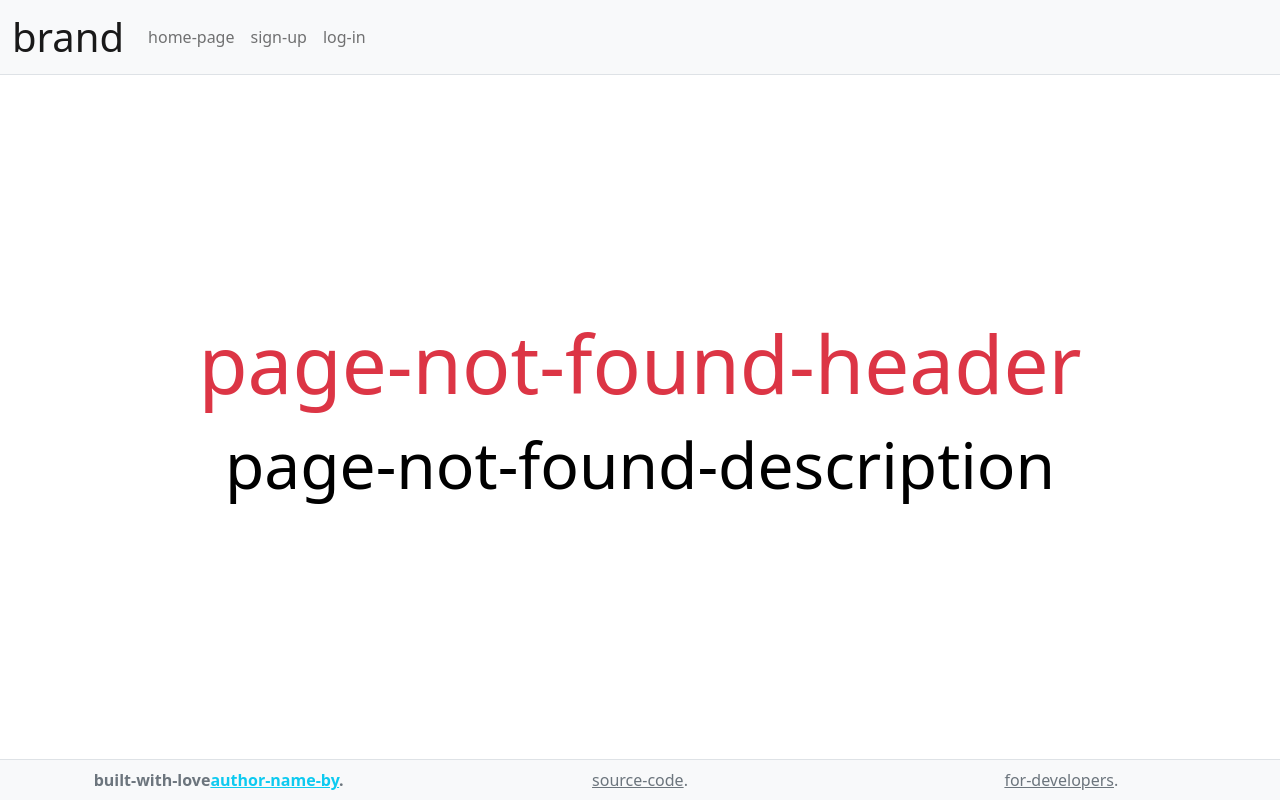
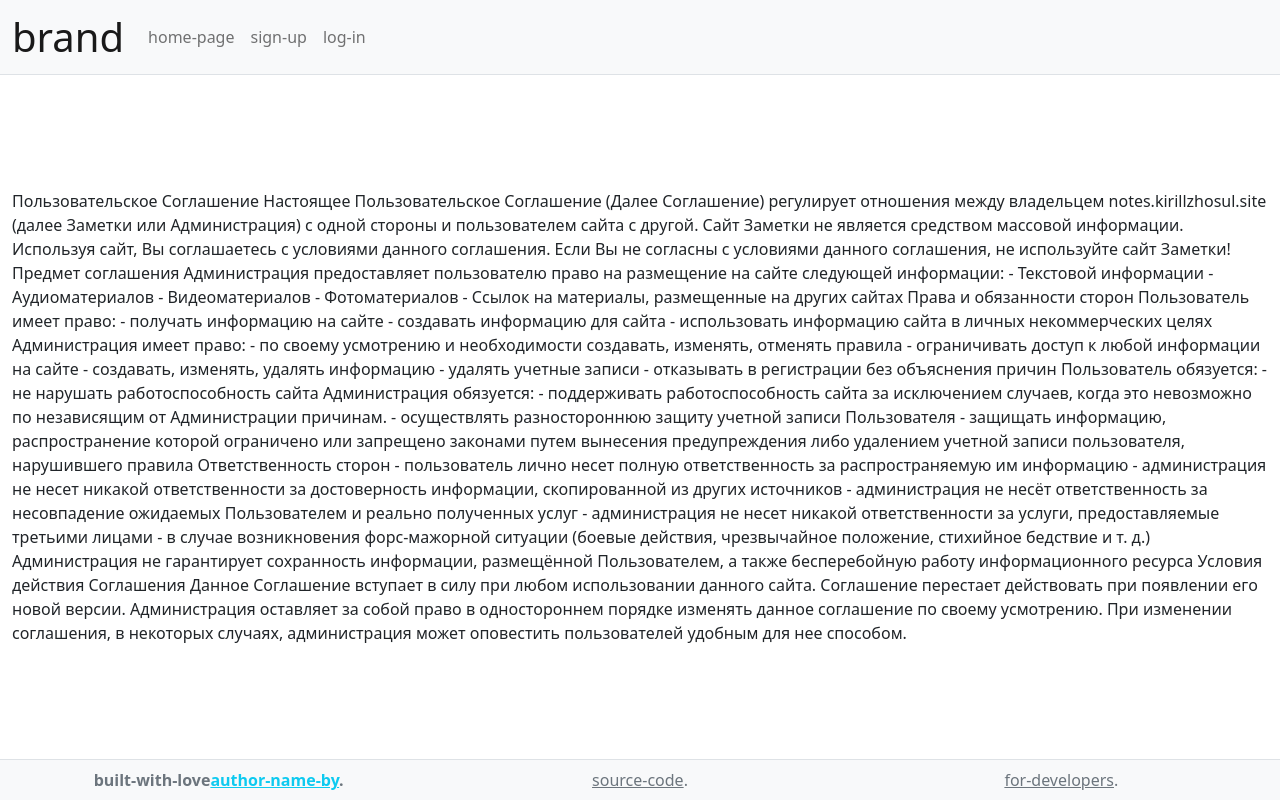
Before and after one commit to florgon/notes-web, a React (Create React App) app in the folder src/frontend/: page /legal/terms-of-use in a window 1280 px wide. Built offline with nearby package versions, Linux system fonts and the light colour scheme; what i18next-xhr-backend would draw is missing.

Commit message:
Terms of use

```diff
--- a/src/frontend/src/App.js
+++ b/src/frontend/src/App.js
@@ -11,6 +11,7 @@ import LoadingFallback from './components//LoadingFallback';
 import HomePage        from './pages/HomePage';
 import NotFoundPage    from './pages/NotFoundPage';
 import DevDocsPage     from './pages/DevDocsPage';
+import TermsOfUsePage  from './pages/legal/TermsOfUsePage';
 import NotesListPage   from './pages/notes/NotesListPage';
 import CreateNotePage  from './pages/notes/CreateNotePage';
 import NoteEditorPage  from './pages/notes/NoteEditorPage';
@@ -48,6 +49,7 @@ const PageRoutes = function(){
 
       {/* Other stuff. */}
       <Route path='/dev/docs' element={<DevDocsPage/>} />
+      <Route path='/legal/terms-of-use' element={<TermsOfUsePage/>} />
 
       {/* Error handlers. */}
       <Route path='*' element={<NotFoundPage/>} />
--- a/src/frontend/src/pages/auth/AuthSignupPage.js
+++ b/src/frontend/src/pages/auth/AuthSignupPage.js
@@ -53,7 +53,7 @@ const AuthSignupForm = function({
                 </div>
             </div>
             <button type="submit" onClick={signupHandler} className="btn btn-primary btn-lg mt-3 w-50 mx-auto">{t("sign-up")}</button><br/>
-            <small className="form-text text-muted">{t("auth-by-continue-you-agree")}</small><br/>
+            <small className="form-text text-muted"><Link to="/legal/terms-of-use">{t("auth-by-continue-you-agree")}</Link></small><br/>
             <small className="form-text text-muted"><Link to="/auth/login">{t("auth-already-have-account")}</Link></small>
         </form>
     )
--- /dev/null
+++ b/src/frontend/src/pages/legal/TermsOfUsePage.js
@@ -0,0 +1,59 @@
+// Libraries.
+import React from "react";
+
+
+const TermsOfUsePage = function (){
+    /// @description Page with terms of use.
+    return (<div>
+        Пользовательское Соглашение
+        Настоящее Пользовательское Соглашение (Далее Соглашение) регулирует отношения между владельцем notes.kirillzhosul.site (далее Заметки или Администрация) с одной стороны и пользователем сайта с другой.
+        Сайт Заметки не является средством массовой информации.
+
+        Используя сайт, Вы соглашаетесь с условиями данного соглашения.
+        Если Вы не согласны с условиями данного соглашения, не используйте сайт Заметки!
+
+        Предмет соглашения
+        Администрация предоставляет пользователю право на размещение на сайте следующей информации:
+        - Текстовой информации
+        - Аудиоматериалов
+        - Видеоматериалов
+        - Фотоматериалов
+        - Ссылок на материалы, размещенные на других сайтах
+
+        Права и обязанности сторон
+        Пользователь имеет право:
+        - получать информацию на сайте
+        - создавать информацию для сайта
+        - использовать информацию сайта в личных некоммерческих целях
+
+        Администрация имеет право:
+        - по своему усмотрению и необходимости создавать, изменять, отменять правила
+        - ограничивать доступ к любой информации на сайте
+        - создавать, изменять, удалять информацию
+        - удалять учетные записи
+        - отказывать в регистрации без объяснения причин
+
+        Пользователь обязуется:
+        - не нарушать работоспособность сайта
+
+        Администрация обязуется:
+        - поддерживать работоспособность сайта за исключением случаев, когда это невозможно по независящим от Администрации причинам.
+        - осуществлять разностороннюю защиту учетной записи Пользователя
+        - защищать информацию, распространение которой ограничено или запрещено законами путем вынесения предупреждения либо удалением учетной записи пользователя, нарушившего правила
+
+        Ответственность сторон
+        - пользователь лично несет полную ответственность за распространяемую им информацию
+        - администрация не несет никакой ответственности за достоверность информации, скопированной из других источников
+        - администрация не несёт ответственность за несовпадение ожидаемых Пользователем и реально полученных услуг
+        - администрация не несет никакой ответственности за услуги, предоставляемые третьими лицами
+        - в случае возникновения форс-мажорной ситуации (боевые действия, чрезвычайное положение, стихийное бедствие и т. д.) Администрация не гарантирует сохранность информации, размещённой Пользователем, а также бесперебойную работу информационного ресурса
+
+        Условия действия Соглашения
+        Данное Соглашение вступает в силу при любом использовании данного сайта.
+        Соглашение перестает действовать при появлении его новой версии.
+        Администрация оставляет за собой право в одностороннем порядке изменять данное соглашение по своему усмотрению.
+        При изменении соглашения, в некоторых случаях, администрация может оповестить пользователей удобным для нее способом.
+    </div>)
+}
+
+export default TermsOfUsePage;
```
